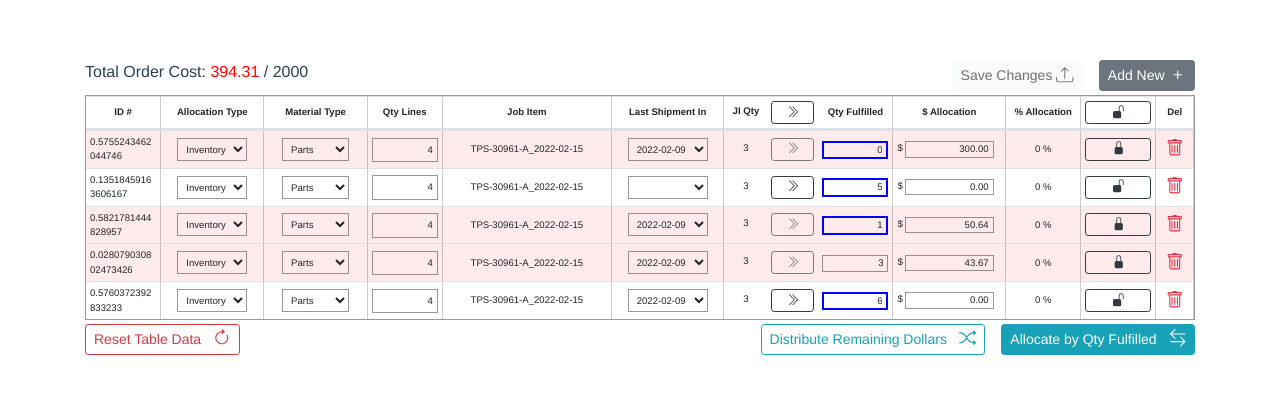
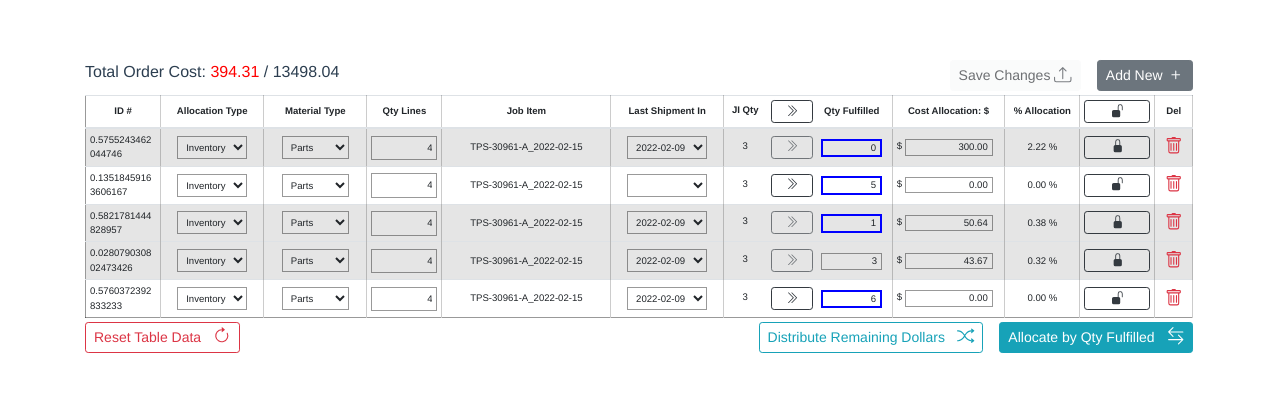
Before and after one commit to MrFiggles7/MaterialOrderAllocation, a Vue app: page / in a window 1280 px wide. Shown: the top 394 px of the page. Built offline with nearby package versions, Linux system fonts and the light colour scheme.

Commit message:
added info icon for updated items

```diff
--- a/src/App.vue
+++ b/src/App.vue
@@ -1,9 +1,11 @@
 <template>
   <div id="app">
     <b-container>
+      <div style="width: 1108px;">
         <div class="header-bar clearfix mb-1">
           <div class="left" style="float: left">
-          Total Order Cost: <span :style="overUnderAllocated ? 'color: red' : ''">{{totalAllocatedCost}}</span> / {{totalCost}}
+            Total Order Cost: <span :style="overUnderAllocated ? 'color: red' : ''">{{ totalAllocatedCost}}</span> /
+            {{ totalCost }}
           </div>
 
 
@@ -60,7 +62,6 @@
         </div>
 
 
-
         <modal-entry
             :show="show"
             :typeList="typeList"
@@ -68,7 +69,6 @@
             @update-show="setShow"
             @create-new-material-allocation="createNewMaterialAllocation">
         </modal-entry>
-
 
 
         <!--      Delete Item Modal-->
@@ -97,12 +97,15 @@
           </template>
 
           <span>Save These Changes to the Database?</span><br>
-        <span v-for="item in materialOrderItems" :key="item.id">{{item.jobItem.name}}<br></span>
+          <span v-for="item in materialOrderItems" :key="item.id">
+            <span>{{ item.jobItem.name }}</span><br>
+          </span>
           <template #modal-footer>
             <b-button class="mr-auto" variant="secondary" @click="saveConfirmationShow = false">Cancel</b-button>
             <b-button variant="success" @click="saveChanges()">Save Changes</b-button>
           </template>
         </b-modal>
+      </div>
     </b-container>
   </div>
 </template>
@@ -122,9 +125,7 @@ export default {
     MaterialOrderTable
   },
 
-  watch: {
-
-  },
+  watch: {},
 
   mounted() {
     // axios calls to get all existing job items and
@@ -134,16 +135,16 @@ export default {
     // this.setAllocationTypeList()
 
 
-
     this.setAllocatedCost()
 
 
-    if(this.$refs.table.$refs.item.every(i => i.locked === true)){
+    if (this.$refs.table.$refs.item.every(i => i.locked === true)) {
       this.$refs.table.locked = true
-    }
-    else{
+    } else {
       this.$refs.table.locked = false
     }
+
+    this.setPercentAllocation()
   },
 
   created() {
@@ -155,10 +156,9 @@ export default {
     // this.setAllocatedCost()
     this.lifeCycleUpdated = true;
 
-    if(this.$refs.table.$refs.item.every(i => i.locked === true)){
+    if (this.$refs.table.$refs.item.every(i => i.locked === true)) {
       this.$refs.table.locked = true
-    }
-    else{
+    } else {
       this.$refs.table.locked = false
     }
   },
@@ -177,7 +177,7 @@ export default {
       },
 
       materialOrderId: null,
-      totalCost: 2000.00,
+      totalCost: 13498.04,
       allocatedCost: 0.00,
       qtyLines: 4,
 
@@ -279,58 +279,69 @@ export default {
   },
 
   computed: {
-    overUnderAllocated: function (){
-      if(this.totalAllocatedCost > this.totalCost
-          || this.totalAllocatedCost < this.totalCost){
+    overUnderAllocated: function () {
+      if (this.totalAllocatedCost > this.totalCost
+          || this.totalAllocatedCost < this.totalCost) {
         return true
       }
       return false
     },
 
-    isNegatives: function (){
+    isNegatives: function () {
       let isNegative = false;
-      this.materialOrderItems.forEach((item)=>{
-        if(Math.sign(item.costAllocation) === -1){
+      this.materialOrderItems.forEach((item) => {
+        if (Math.sign(item.costAllocation) === -1) {
           isNegative = true;
         }
       })
-      if(isNegative){
+      if (isNegative) {
         return true
-      }
-      else{
+      } else {
         return false
       }
     },
 
-    updatedAndNoNegatives: function (){
+    updatedAndNoNegatives: function () {
       let isNegative = false;
-      this.materialOrderItems.forEach((item)=>{
-        if(Math.sign(item.costAllocation) === -1){
+      this.materialOrderItems.forEach((item) => {
+        if (Math.sign(item.costAllocation) === -1) {
           isNegative = true;
         }
       })
-      if(this.updated && !isNegative){
+      if (this.updated && !isNegative) {
         return true;
-      }
-      else{
+      } else {
         return false;
       }
     },
 
-    totalAllocatedCost: function (){
+    totalAllocatedCost: function () {
       let total = 0;
-      this.materialOrderItems.forEach((item)=>{
+      this.materialOrderItems.forEach((item) => {
         total += item.costAllocation
       })
-      if(total === 0 || total.toFixed(2) === this.totalCost.toFixed(2)){
-        return total.toFixed(0)
+      if (total === 0 || total.toFixed(2) === this.totalCost.toFixed(2)) {
+        return total.toFixed(2)
       }
-      return total.toFixed(2)
+
+
+      return Number(total.toString().match(/^\d+(?:\.\d{0,2})?/))
     }
   },
 
   methods: {
-    getMaterialOrderItems: function (){
+
+    isUpdated: function (jobItem){
+      if(this.$refs.table.$refs.item[this.$refs.table.$refs.item
+          .indexOf(this.$refs.table.$refs.item.filter(i=>i.item.id === jobItem.id))]
+          .item === jobItem){
+        return this.$refs.table.$refs.item[this.$refs.table.$refs.item
+            .indexOf(this.$refs.table.$refs.item.filter(i=>i.item.id === jobItem.id))].updated
+      }
+    },
+
+
+    getMaterialOrderItems: function () {
       // Axios call to get all job items for Material Order
       // axios.get(this.baseURL + 'address/random_address', {
       //   params: {id: this.materialOrderId}
@@ -338,8 +349,8 @@ export default {
       //   this.materialOrderItems = response
       // })
       let arr = [];
-      this.materialOrderItems.forEach((item)=>{
-        if(!this.shipmentList.includes(item.lastShipmentIn)){
+      this.materialOrderItems.forEach((item) => {
+        if (!this.shipmentList.includes(item.lastShipmentIn)) {
           item.lastShipmentIn = null;
         }
         arr.push(new MaterialOrderItem(
@@ -374,10 +385,10 @@ export default {
       ]
     },
 
-    setUpdated: function (bool){
+    setUpdated: function (bool) {
       this.updated = bool
     },
-    getDate: function (){
+    getDate: function () {
       let date = new Date();
       date = date.getFullYear() + '-' + date.getMonth().toLocaleString('en-us', {minimumIntegerDigits: 2}) + '-' + date.getDate().toLocaleString('en-us', {minimumIntegerDigits: 2})
       return date;
@@ -390,23 +401,29 @@ export default {
       this.setPercentAllocation()
     },
 
-    handleDistribute: function (){
+    handleDistribute: function () {
       this.setUpdated(true);
       this.distributeRemainingDollars();
       this.setPercentAllocation();
     },
 
-    saveChanges: function (){
+    saveChanges: function () {
+        this.$refs.table.$refs.item.forEach((item)=>{
+          item.updated = false
+          item.locked = true
+        })
+
+        this.saveConfirmationShow = false;
 
     },
 
-    distributeRemainingDollars: function (){
-      if(this.materialOrderItems){
+    distributeRemainingDollars: function () {
+      if (this.materialOrderItems) {
         let refArr = [];
-        this.materialOrderItems.forEach((jobItem)=>{
+        this.materialOrderItems.forEach((jobItem) => {
           let item = this.$refs.table.$refs.item.find(i => i.id === jobItem.id);
 
-          if(item.locked !== true){
+          if (item.locked !== true) {
             refArr.push(jobItem)
           }
         })
@@ -414,22 +431,31 @@ export default {
         let remainder = (this.totalCost - parseFloat(this.totalAllocatedCost))
         let cost = Number((remainder / refArr.length).toString().match(/^\d+(?:\.\d{0,2})?/))
 
-        refArr.forEach((item)=>{
-          if(refArr.indexOf(item) !== refArr.length-1){
+        refArr.forEach((item) => {
+          if (refArr.indexOf(item) !== refArr.length - 1) {
             item.costAllocation += cost;
             remainder -= cost;
-          }
-          else{
+          } else {
             item.costAllocation += remainder;
           }
         })
       }
     },
 
-    setPercentAllocation: function (){
+    setPercentAllocation: function () {
       let vm = this;
-      this.$refs.table.$refs.item.forEach((item)=>{
-          item.percentAllocation = ((vm.materialOrderItems[vm.materialOrderItems.indexOf(item.item)].costAllocation / vm.totalCost) * 100).toFixed(2)
+      // this.$refs.table.$refs.item.forEach((item)=>{
+      //   if(vm.materialOrderItems[vm.materialOrderItems.indexOf(item.item)]){
+      //     item.percentAllocation = ((vm.materialOrderItems[vm.materialOrderItems.indexOf(item.item)].costAllocation / vm.totalCost) * 100).toFixed(2)
+      //
+      //   }
+      // })
+
+      this.materialOrderItems.forEach((item) => {
+        if (vm.$refs.table.$refs.item[vm.materialOrderItems.indexOf(item)]) {
+          vm.$refs.table.$refs.item[vm.materialOrderItems.indexOf(item)].percentAllocation
+              = ((vm.materialOrderItems[vm.materialOrderItems.indexOf(item)].costAllocation / vm.totalCost) * 100).toFixed(2)
+        }
       })
     },
 
@@ -464,13 +490,26 @@ export default {
 
 
       console.log('updated', jobItem)
-        if(jobItem !== this.materialOrderItems[this.materialOrderItems.indexOf(this.materialOrderItems.find(i=> i.id ===jobItem.id))] && this.lifeCycleUpdated){
-          this.$refs.table.$refs.item[this.materialOrderItems.indexOf(this.materialOrderItems.find(i=> i.id ===jobItem.id))].updated = true
+      let itemRef = this.materialOrderItems[this.materialOrderItems.indexOf(this.materialOrderItems.find(i => i.id === jobItem.id))]
+      // if(jobItem !== this.materialOrderItems[this.materialOrderItems.indexOf(this.materialOrderItems.find(i=> i.id ===jobItem.id))] && this.lifeCycleUpdated){
+      //   this.$refs.table.$refs.item[this.materialOrderItems.indexOf(this.materialOrderItems.find(i=> i.id ===jobItem.id))].updated = true
+      // }
+      if (!this.compareAllFields(jobItem, itemRef)) {
+        this.$refs.table.$refs.item[this.materialOrderItems.indexOf(this.materialOrderItems.find(i => i.id === jobItem.id))].updated = true
       }
       this.$set(this.materialOrderItems, this.materialOrderItems.indexOf(this.materialOrderItems.find(i => i.id === jobItem.id)), jobItem)
 
 
+    },
 
+    compareAllFields: function (item, itemRef) {
+      for (const key in item) {
+        if (!(itemRef[key] === item[key])) {
+          return false
+        }
+
+      }
+      return true
     },
 
     setCostAllocation: function () {
@@ -478,35 +517,40 @@ export default {
 
       if (this.materialOrderItems) {
         let refArr = [];
-        this.materialOrderItems.forEach((jobItem)=>{
+        this.materialOrderItems.forEach((jobItem) => {
           let item = this.$refs.table.$refs.item.find(i => i.id === jobItem.id);
 
-          if(item.locked !== true){
+          if (item.locked !== true) {
             refArr.push(jobItem)
           }
         })
 
 
-
-        refArr.forEach((item)=>{
+        refArr.forEach((item) => {
           let vm = this;
-          if(refArr.indexOf(item) === refArr.length-1){
+          if (refArr.indexOf(item) === refArr.length - 1) {
             let jobItem = {...item};
             jobItem.costAllocation = parseFloat(vm.calculateCostAllocation(jobItem));
+            // jobItem.costAllocation = Number(jobItem.costAllocation.toString().match(/^\d+(?:\.\d{0,2})?/))
+            // vm.updateJobItem(jobItem)
+            if (jobItem.costAllocation !== 0) {
               vm.updateJobItem(jobItem)
-            if(jobItem.costAllocation !== 0){
+
               jobItem.costAllocation = Number(jobItem.costAllocation.toString().match(/^\d+(?:\.\d{0,2})?/))
 
-              let remainder = ((vm.totalCost - vm.totalAllocatedCost))
+              let remainder = ((vm.totalCost - (vm.totalAllocatedCost)))
               jobItem.costAllocation += remainder;
               jobItem.costAllocation = Number(jobItem.costAllocation.toFixed(2))
               vm.updateJobItem(jobItem)
 
             }
+            else{
+              return 0
+            }
 
-          }
-          else{
-            let otherJobItem = item
+          } else {
+
+            let otherJobItem = {...item}
             otherJobItem.costAllocation = parseFloat(vm.calculateCostAllocation(otherJobItem));
             otherJobItem.costAllocation = Number(otherJobItem.costAllocation.toString().match(/^\d+(?:\.\d{0,2})?/))
             vm.updateJobItem(otherJobItem)
@@ -523,10 +567,11 @@ export default {
           total += item.qtyFulfilled
         }
       })
-      if(total === 0){
+      if (total === 0) {
         return 0
       }
-      return parseFloat(((this.totalCost - this.allocatedCost) * (jobItem.qtyFulfilled / total)).toPrecision(12));
+      let ratio = (jobItem.qtyFulfilled / total).toFixed(2);
+      return (this.totalCost - this.allocatedCost) * (ratio);
     },
 
     setShow: function (show) {
@@ -562,7 +607,7 @@ export default {
       this.getConfirmation();
     },
 
-    handleSave: function (){
+    handleSave: function () {
       this.saveConfirmationShow = true;
     },
 
--- a/src/components/MaterialOrderJobItem.vue
+++ b/src/components/MaterialOrderJobItem.vue
@@ -1,10 +1,10 @@
 <template>
-  <tr class="table-body" :style="locked ? 'background-color: rgba(255,0,0,.08)' : ''">
+  <tr class="table-body" :style="borderBackgroundColor">
     <td style="width: 3rem" :style="updated ? '' : ''">{{ index }}</td>
     <td
         class="text-center"
         style=""
-        :style="updated ? '' : ''"
+
     >
       <b-select
           class="pl-1"
@@ -90,8 +90,9 @@
 
     >
       <b-row class="m-0">
-        <b-col cols="12" lg="12" class="p-0">
-          <span v-b-tooltip.topleft="{customClass: 'tooltip'}" :title="!jobItemQtyMatch ? 'Job Item Qty & Qty fulfilled are not equivalent' : ''">
+        <b-col cols="11" lg="11" class="p-0">
+          <span v-b-tooltip.topleft="{customClass: 'tooltip'}"
+                :title="!jobItemQtyMatch ? 'Job Item Qty & Qty fulfilled are not equivalent' : ''">
             <b-input
                 :style="!jobItemQtyMatch ? borderBlue : ''"
                 :disabled="locked ? true : false"
@@ -140,7 +141,6 @@
             step=".01"
             type="number"
             class="text-right p-0 pr-1"
-            min="0.00"
             ref="costAllocationInput"
             @blur="setCostAllocation"
             :value="costAllocationDecimal"
@@ -196,8 +196,18 @@
       >
         <b-icon variant="danger" scale="1" icon="trash"></b-icon>
       </b-button>
+      <b-icon
+          v-b-tooltip.hover
+          style="vertical-align: center !important"
+          title="Job Item has updates that need to be saved"
+          class="ml-lg-2 info-icon"
+          v-if="updated"
+          variant="primary"
+          icon="info-circle"
+          font-scale="2"
+      >
+      </b-icon>
     </td>
-
   </tr>
 </template>
 
@@ -209,6 +219,7 @@ export default {
     return {
       locked: false,
       updated: false,
+      iconHovered: false,
 
       id: null,
       type: null,
@@ -222,9 +233,6 @@ export default {
       selectedType: null,
       percentAllocation: 0,
 
-
-
-      iconHovered: false,
     }
   },
 
@@ -239,11 +247,22 @@ export default {
   },
 
   computed: {
-    isNegative: function (){
-      if(Math.sign(this.costAllocation) === -1){
+    borderBackgroundColor: function () {
+      let style = ''
+      if (this.locked) {
+        style += 'background-color: rgba(0,0,0,.1);'
+      }
+      if (this.updated) {
+        style += ''
+      }
+      return style;
+    },
+
+
+    isNegative: function () {
+      if (Math.sign(this.costAllocation) === -1) {
         return true
-      }
-      else{
+      } else {
         return false
       }
     },
@@ -284,12 +303,15 @@ export default {
       handler() {
         this.resetItemRef()
         this.$emit('set-allocated-cost')
+        if (this.compareAllFields()) {
+          this.updateItem()
+        }
         // this.$emit('set-cost-allocation')
       }
     },
 
     locked: function () {
-      this.$emit('set-allocated-cost')
+      // this.$emit('set-allocated-cost')
     },
 
     type: function () {
@@ -337,17 +359,40 @@ export default {
   },
 
   methods: {
+    compareAllFields: function () {
+      if (this.lastShipmentIn !== this.item.lastShipmentIn) {
+        return true
+      } else if (this.qtyLines !== this.item.qtyLines) {
+        return true
+      } else if (this.costAllocation !== this.item.costAllocation) {
+        return true
+      } else if (this.qtyFulfilled !== this.item.qtyFulfilled) {
+        return true
+      } else if (this.type !== this.item.type) {
+        return true
+      } else if (this.allocationType !== this.item.allocationType) {
+        return true
+      }
+      return false;
+    },
 
-    updateItem: function (){
+    updateItem: function () {
+
       let objectRef = {...this.item};
 
       objectRef.type = this.type;
       objectRef.allocationType = this.allocationType;
 
       objectRef.qtyFulfilled = parseInt(this.qtyFulfilled);
+      if (this.costAllocation) {
         objectRef.costAllocation = parseFloat(this.costAllocation);
+      } else {
+        objectRef.costAllocation = 0
+      }
       objectRef.qtyLines = parseInt(this.qtyLines);
       objectRef.lastShipmentIn = this.lastShipmentIn;
+
+
       // let objectRef = {
       //   id: this.id,
       //   type: this.type,
@@ -376,7 +421,12 @@ export default {
     //   ]
     // },
     setCostAllocation: function () {
+      if (this.$refs.costAllocationInput.$el.value === '' || this.$refs.costAllocationInput.$el.value === 0) {
+        this.costAllocation = null
+      } else {
         this.costAllocation = this.$refs.costAllocationInput.$el.value;
+      }
+
     },
 
     resetItemRef: function () {
@@ -411,7 +461,7 @@ export default {
 </script>
 
 <style scoped>
-.tooltip{
+.tooltip {
   font-size: .6rem;
 }
 
@@ -480,4 +530,9 @@ input::-webkit-inner-spin-button {
 input[type=number] {
   -moz-appearance: textfield;
 }
+
+.info-icon{
+  position: absolute;
+  transform: translateX(10px);
+}
 </style>
--- a/src/components/MaterialOrderTable.vue
+++ b/src/components/MaterialOrderTable.vue
@@ -2,12 +2,13 @@
   <table
       class="table text-left m-0"
       style="font-size: .6rem;
-      border-collapse: separate;
+      width: 1108px;
+      border-collapse: collapse;
       border-spacing: 0;
       border: 1px solid rgba(0,0,0,.4);"
   >
     <thead>
-    <tr id="table-head" :style="locked ? 'background-color: rgba(255,0,0,.08)' : ''">
+    <tr id="table-head" :style="locked ? 'background-color: rgba(0,0,0,.1)' : ''">
       <th class="text-center" style="width: 4rem" v-b-tooltip.hover title="Material Order ID #">ID #</th>
       <th class="text-center" style="width: 5.5rem;">Allocation Type</th>
       <th class="text-center" style="width: 5.5rem;">Material Type</th>
@@ -26,6 +27,7 @@
           </b-col>
           <b-col class="p-0">
             <b-button
+                :disabled="locked ? true : false"
                 class="table-button w-100"
                 size="sm"
                 variant="outline-dark"
@@ -38,7 +40,7 @@
       </th>
       <th style="width: 4rem">
         <b-row class="m-0">
-          <b-col cols="12" lg="12" class="p-0 text-center align-self-center">
+          <b-col cols="11" lg="11" class="p-0 text-center align-self-center">
             Qty Fulfilled
           </b-col>
           <!--          <b-col class="p-0">-->
@@ -51,11 +53,9 @@
 
       </th>
       <th
-          v-b-tooltip.hover.left
-          title="Cost Allocation: $"
           style="width: 6rem"
           class="text-center">
-        $ Allocation
+        Cost Allocation: $
       </th>
       <th
           v-b-tooltip.hover.left
```
Lines whose indentation alone changed are shown as unchanged.
